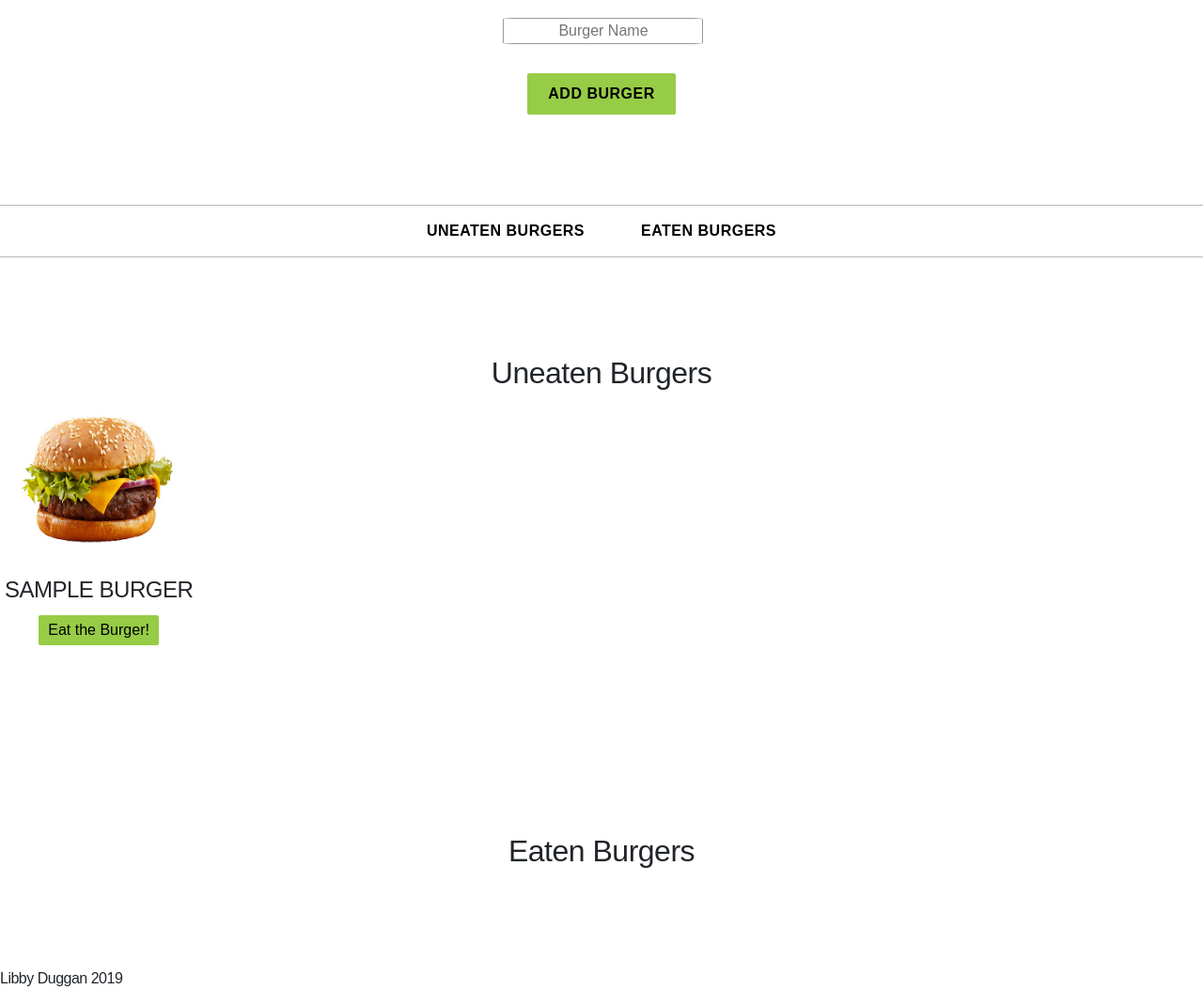
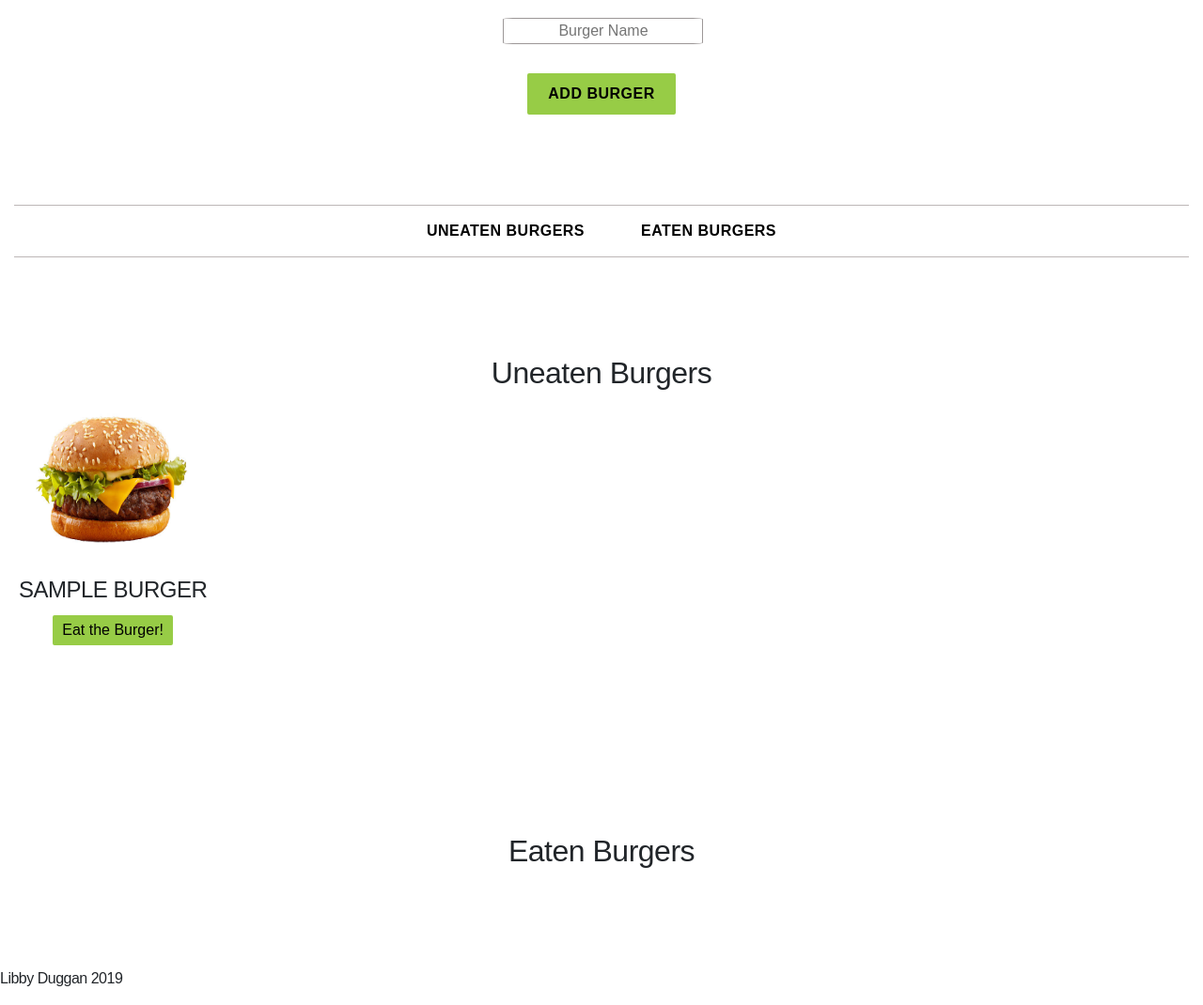
Before and after one commit to LBDCode/burgerpy, a Flask app: page / in a window 1280 px wide. Shown: the part 285-1355 px from the top of the page at 94% size. Run offline with Flask 2, Linux system fonts and the light colour scheme; a database or web service that is not in the repository returns one stand-in record (values such as "Sample title"); some libraries are stand-ins or nearby versions.

Commit message:
with nginx

```diff
--- a/src/static/css/style.css
+++ b/src/static/css/style.css
@@ -3,10 +3,6 @@ body {
 
     font-family: sans-serif;
     letter-spacing: -.5px;
-}
-
-.main {
-    padding: 0;
 }
 
 
```
Also changed, not shown: 1 other file.
